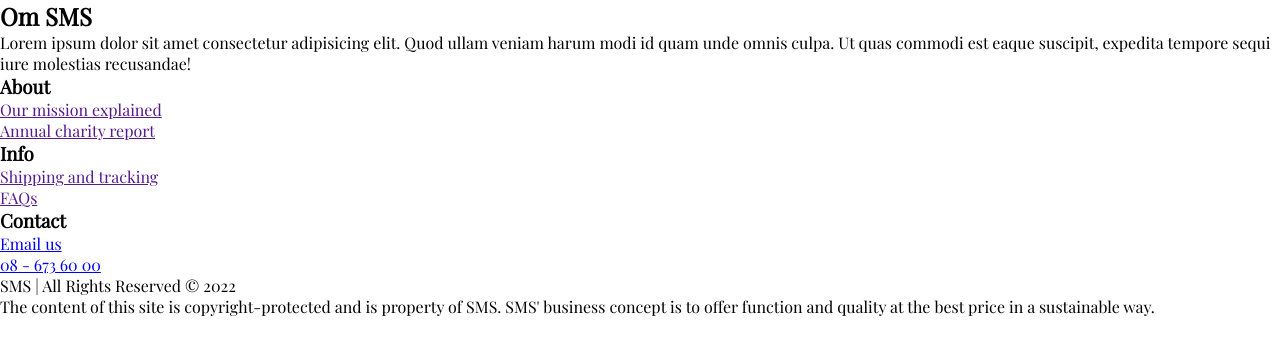
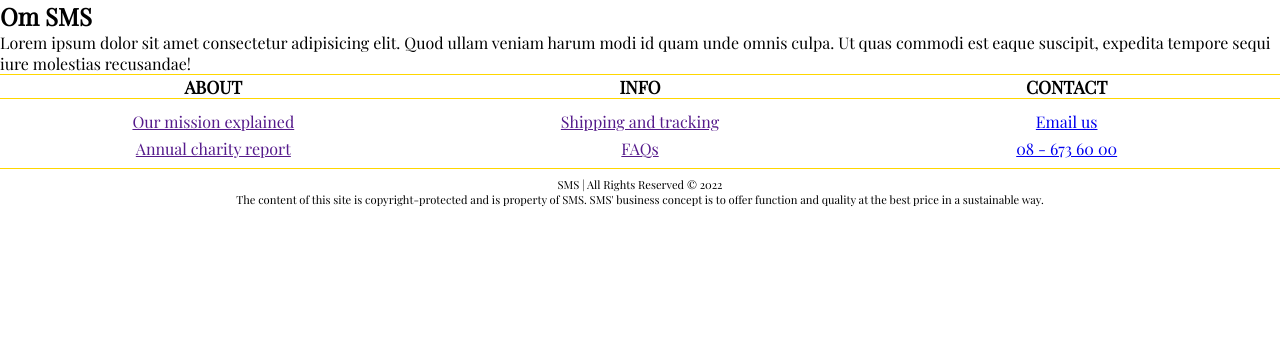
Before and after one commit to Shnam87/SMS, a PHP site: page / in a window 1280 px wide. Shown: the part 64-419 px from the top of the page. Run offline with PHP 8.4, Linux system fonts and the light colour scheme; some web fonts are replaced.

Commit message:
pre merge

```diff
--- a/Classes/Template.php
+++ b/Classes/Template.php
@@ -31,26 +31,26 @@ class Template {
     public static function footer()
     { ?>
             <footer>
-                <div className='main-footer'>
-                    <div className='footer-container'>
-                    <div className='footer-box box-1'>
-                        <h3 className='footer-h3'>About</h3>
-                        <p className='footer-p'><a href=''>Our mission explained</a></p>
-                        <p className='footer-p'><a href=''>Annual charity report</a></p>
+                <div class='main-footer'>
+                    <div class='footer-container'>
+                    <div class='footer-box box-1'>
+                        <h3 class='footer-h3'>About</h3>
+                        <p class='footer-p'><a href=''>Our mission explained</a></p>
+                        <p class='footer-p'><a href=''>Annual charity report</a></p>
                     </div>
-                    <div className='footer-box box-2'>
-                        <h3 className='footer-h3'>Info</h3>
-                        <p className='footer-p'><a href=''>Shipping and tracking</a></p>
-                        <p className='footer-p'><a href=''>FAQs</a></p>
+                    <div class='footer-box box-2'>
+                        <h3 class='footer-h3'>Info</h3>
+                        <p class='footer-p'><a href=''>Shipping and tracking</a></p>
+                        <p class='footer-p'><a href=''>FAQs</a></p>
                     </div>
-                    <div className='footer-box box-3'>
-                        <h3 className='footer-h3'>Contact</h3>
-                        <p className='footer-p'><a href="mailto:sms@sms.com">Email us</a></p>
-                        <p className='footer-p'><a href="tel:+4686736000">08 - 673 60 00</a></p>
+                    <div class='footer-box box-3'>
+                        <h3 class='footer-h3'>Contact</h3>
+                        <p class='footer-p'><a href="mailto:sms@sms.com">Email us</a></p>
+                        <p class='footer-p'><a href="tel:+4686736000">08 - 673 60 00</a></p>
                     </div>
                     </div>
-                    <div className='footer-row'>
-                    <p className='footer-socials'><a href=''><BsFacebook  /></a> <a href=''> <BsInstagram /></a> <a href=''> <BsTwitter /></a> <a href=''><BsYoutube /></a> <a href=''><BsPinterest /></a></p>
+                    <div class='footer-row'>
+                    <p class='footer-socials'><a href=''><BsFacebook  /></a> <a href=''> <BsInstagram /></a> <a href=''> <BsTwitter /></a> <a href=''><BsYoutube /></a> <a href=''><BsPinterest /></a></p>
                     <p>SMS | All Rights Reserved &copy; 2022</p>
                     <p>The content of this site is copyright-protected and is property of SMS. SMS' business concept is to offer function and quality at the best price in a sustainable way.</p>
                     </div>
--- a/Pages/products.php
+++ b/Pages/products.php
@@ -92,5 +92,3 @@ Template::header("SMS");
 
 Template::footer();
 ?>
-</body>
-</html>
```
